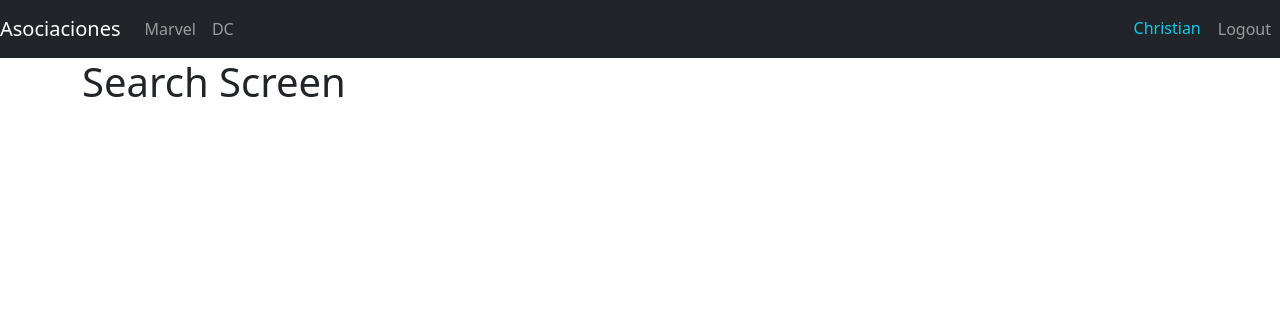
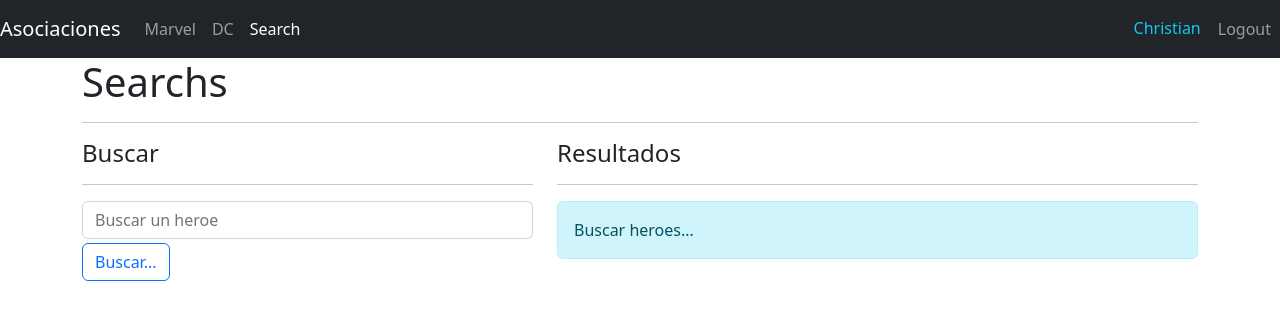
Before and after one commit to chmalo/heroes-app, a React (Vite) app: page /search in a window 1280 px wide. Shown: the top 320 px of the page. Built offline with nearby package versions, Linux system fonts and the light colour scheme.

Commit message:
feat: search heroes

```diff
--- a/package.json
+++ b/package.json
@@ -33,6 +33,7 @@
     "eslint-plugin-react": "^7.30.0",
     "jsdom": "^19.0.0",
     "prettier": "2.6.2",
+    "query-string": "^7.1.1",
     "typescript": "^4.6.3",
     "vite": "^2.9.9",
     "vitest": "^0.12.9"
--- a/src/components/hero/HeroCard.tsx
+++ b/src/components/hero/HeroCard.tsx
@@ -18,13 +18,13 @@ export const HeroCard = ({
   const imagePath = `/assets/${id}.jpg`
 
   return (
-    <div className="col-4">
+    <div className="col-6 animate__animated animate__fadeIn">
       <div className="card">
         <div className="row no-gutters">
-          <div className="col-4">
+          <div className="col-5">
             <img src={imagePath} className="card-img-top" alt={superhero} />
           </div>
-          <div className="col-8">
+          <div className="col-7">
             <div className="card-body">
               <h5 className="card-title">{superhero}</h5>
               <p className="card-text">{alter_ego}</p>
--- a/src/components/search/SearchScreen.tsx
+++ b/src/components/search/SearchScreen.tsx
@@ -1,9 +1,75 @@
 import * as React from "react"
+import { useForm } from "../../hooks/useForm"
+import { FormEvent, useMemo } from "react"
+import { getHeroesByName } from "../../selectors/getHeroesByName"
+import { HeroCard } from "../hero/HeroCard"
+import { useLocation, useNavigate } from "react-router-dom"
+import queryString from "query-string"
 
 export const SearchScreen = () => {
+  const navigate = useNavigate()
+  const location = useLocation()
+  const { q = "" } = queryString.parse(location.search)
+
+  const [values, handleInputChange] = useForm({ searchText: q })
+  const { searchText } = values
+
+  // @ts-ignore
+  const heroesFiltered = useMemo(() => getHeroesByName(q), [q])
+
+  const handleSearch = (e: FormEvent<HTMLFormElement>) => {
+    e.preventDefault()
+    console.log(values)
+    navigate(`?q=${searchText}`)
+  }
+
   return (
     <div>
-      <h1>Search Screen</h1>
+      <h1>Searchs </h1>
+      <hr />
+
+      <div className="row">
+        <div className="col-5">
+          <h4>Buscar</h4>
+          <hr />
+
+          <form onSubmit={handleSearch}>
+            <input
+              type="text"
+              placeholder="Buscar un heroe"
+              className="form-control"
+              name="searchText"
+              autoComplete="off"
+              value={searchText}
+              onChange={handleInputChange}
+            />
+
+            <button
+              className="btn btn-outline-primary mt-1 btn-block"
+              type="submit"
+            >
+              Buscar...
+            </button>
+          </form>
+        </div>
+
+        <div className="col-7">
+          <h4>Resultados</h4>
+          <hr />
+
+          {q === "" ? (
+            <div className="alert alert-info"> Buscar heroes...</div>
+          ) : (
+            heroesFiltered.length === 0 && (
+              <div className="alert alert-danger">No hay resultados: {q}</div>
+            )
+          )}
+
+          {heroesFiltered.map((hero) => (
+            <HeroCard key={hero.id} {...hero} />
+          ))}
+        </div>
+      </div>
     </div>
   )
 }
--- a/src/components/ui/Navbar.tsx
+++ b/src/components/ui/Navbar.tsx
@@ -34,6 +34,15 @@ export const Navbar = () => {
           >
             DC
           </NavLink>
+
+          <NavLink
+            className={({ isActive }: { isActive: boolean }) =>
+              "nav-item nav-link " + (isActive ? "active" : "")
+            }
+            to="/search"
+          >
+            Search
+          </NavLink>
         </div>
       </div>
 
--- /dev/null
+++ b/src/hooks/useForm.ts
@@ -0,0 +1,18 @@
+import { ChangeEvent, useState } from "react"
+
+export const useForm = (initialState: any = {}) => {
+  const [values, setValues] = useState(initialState)
+
+  const reset = () => {
+    setValues(initialState)
+  }
+
+  const handleInputChange = ({ target }: ChangeEvent<HTMLInputElement>) => {
+    setValues({
+      ...values,
+      [target.name]: target.value,
+    })
+  }
+
+  return [values, handleInputChange, reset]
+}
--- /dev/null
+++ b/src/selectors/getHeroesByName.ts
@@ -0,0 +1,10 @@
+import { heroes } from "../data/heroes"
+
+export const getHeroesByName = (name: string = "") => {
+  if (name === "") {
+    return []
+  }
+
+  name = name.toLowerCase()
+  return heroes.filter((hero) => hero.superhero.toLowerCase().includes(name))
+}
```
Also changed, not shown: 1 other file (tests, documents, lock files or other folders).
